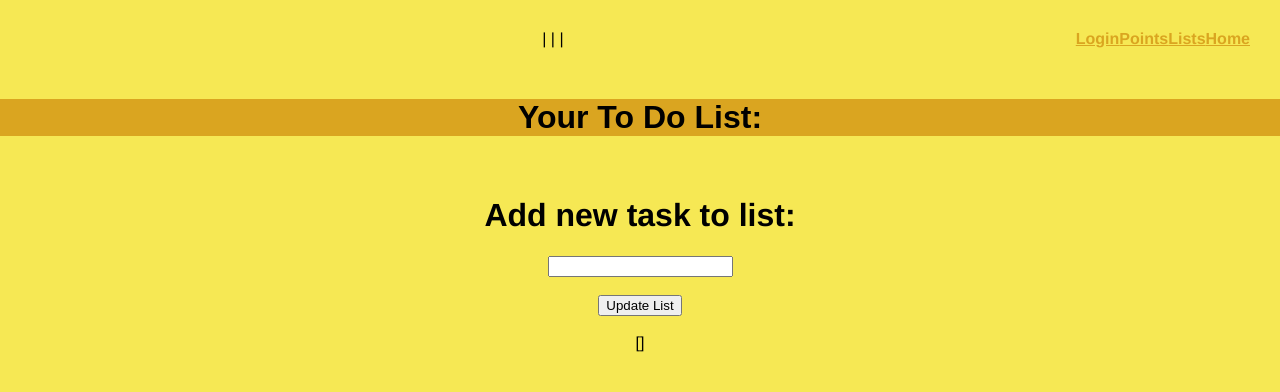
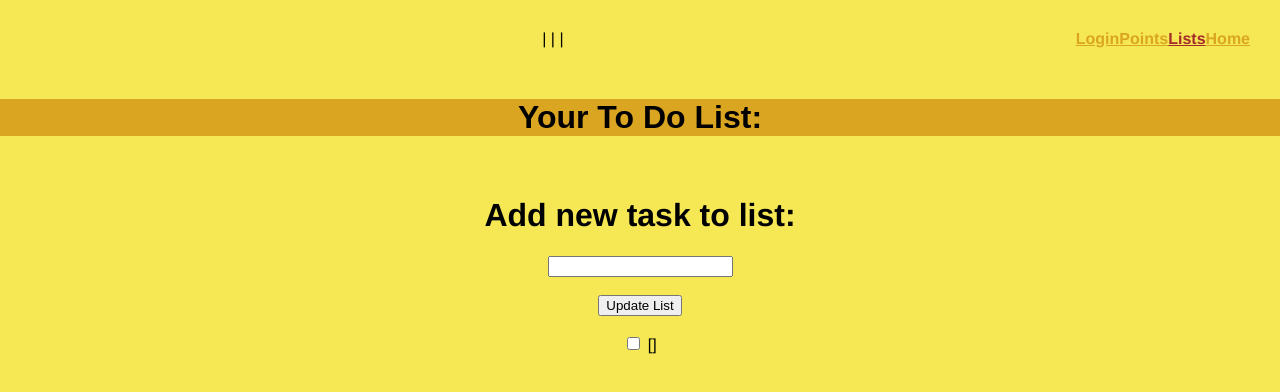
Before and after one commit to devclub-hackathon-2023/hackathon-2023, a Vue app in the folder frontend/: page /ViewToDos in a window 1280 px wide. Shown: the top 392 px of the page. Built offline with nearby package versions, Linux system fonts and the light colour scheme.

Commit message:
Fixed Lists button

```diff
--- a/frontend/src/App.vue
+++ b/frontend/src/App.vue
@@ -1,7 +1,7 @@
 <template>
   <nav>
     <router-link to="/">Home</router-link> |
-    <router-link to="/todos">Lists</router-link> |
+    <router-link to="/ViewToDos">Lists</router-link> |
     <router-link to="/points">Points</router-link> |
     <router-link to="/login">Login</router-link>
   </nav>
@@ -35,7 +35,7 @@ nav a {
 }
 
 nav a.router-link-exact-active {
-  color: goldenrod;
+  color: brown;
 }
 
 </style>
--- a/frontend/src/views/ViewToDos.vue
+++ b/frontend/src/views/ViewToDos.vue
@@ -12,6 +12,7 @@
       <br><br>
 
       <button value="add task" @click="onAddTaskClicked"> {{ addtxt }} </button><br><br>
+      <input type ="checkbox">
       {{ tasks }}
       <br><br>
     </div>
@@ -38,13 +39,6 @@ export default
   },
   methods:
   {
-    onAddNew()
-    {
-      document.getElementById("textAdded").innerText = document.getElementById("comment").value
-      var hello = document.getElementById("comment").value
-      console.log(hello)
-      console.log("Update list checked");
-    },
     onAddTaskClicked() {
       console.log("new task:" + this.newTask)
       this.tasks.push(this.newTask)
```
